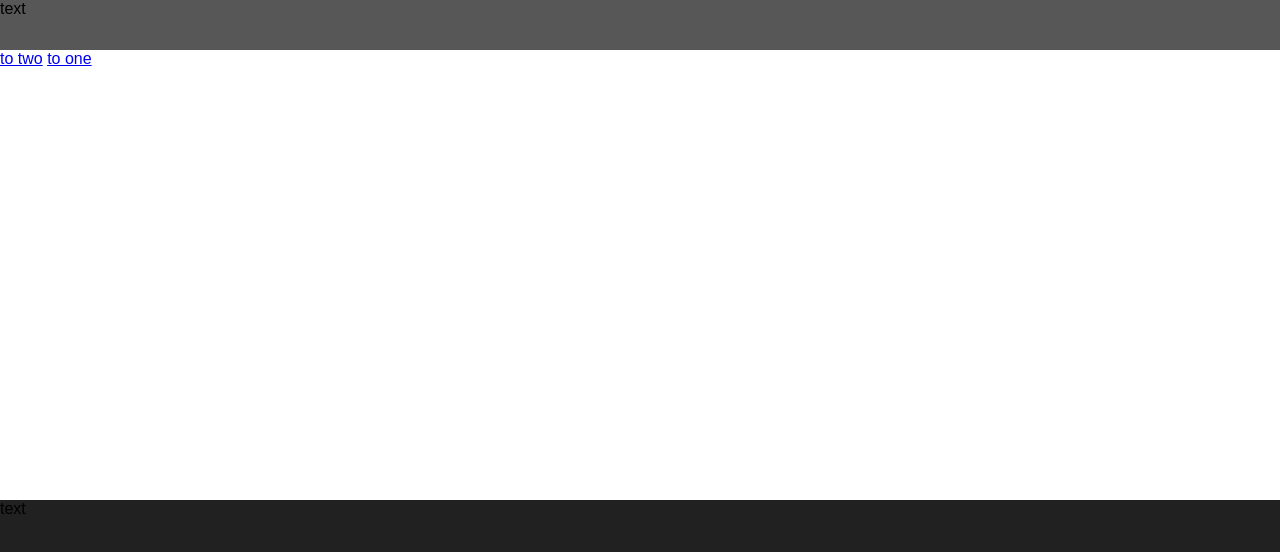
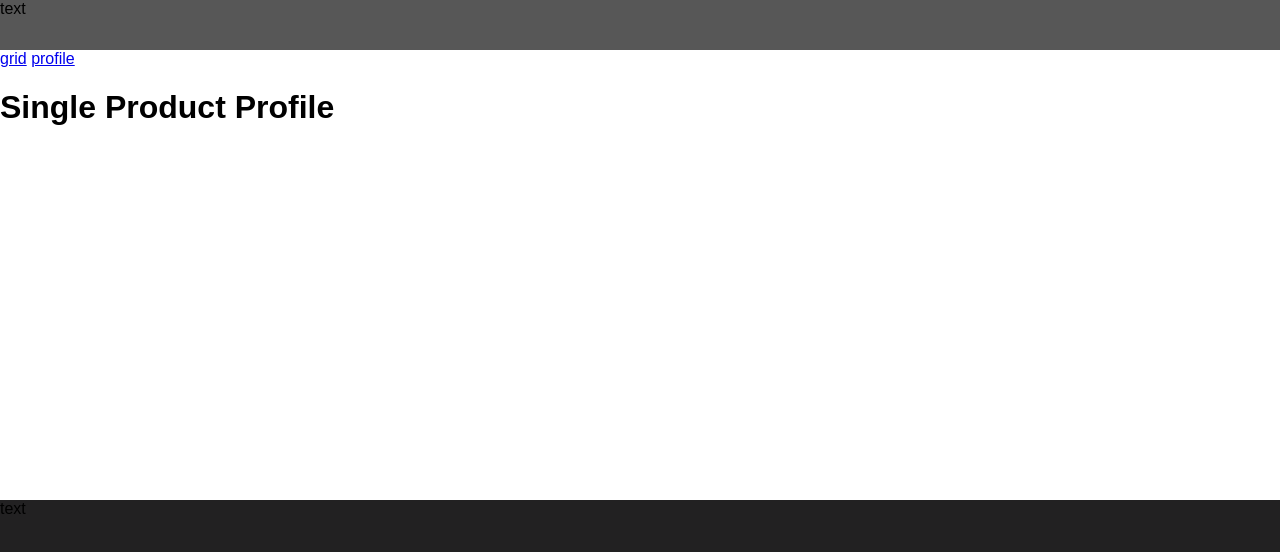
Before and after one commit to YuriyGnativ/test-task, a React (Create React App) app: page /profile in a window 1280 px wide. Shown: the top 552 px of the page. Built offline with nearby package versions, Linux system fonts and the light colour scheme.

Commit message:
removed trash adn added product grid and profile view

```diff
--- a/src/Components/Main/Main.jsx
+++ b/src/Components/Main/Main.jsx
@@ -1,8 +1,8 @@
 import React from "react";
 import { Routes, Route, Link } from "react-router-dom";
 
-import One from "./One";
-import Two from "./Two";
+import SingleProductProfile from "./SingleProductProfile";
+import ProductGrid from "./ProductsGrid";
 
 import "./main.scss";
 
@@ -10,10 +10,10 @@ export default () => {
   return (
     <main className="main">
       <div className="container">
-        <Link to="/two">to two</Link> <Link to="/one">to one</Link>
+        <Link to="/index">grid</Link> <Link to="/profile">profile</Link>
         <Routes>
-          <Route path="/one" element={<One />} />
-          <Route path="/two" element={<Two />} />
+          <Route path="/index" element={<ProductGrid />} />
+          <Route path="/profile" element={<SingleProductProfile />} />
         </Routes>
       </div>
     </main>
--- a/src/Components/Main/One.jsx
+++ /dev/null
@@ -1,5 +0,0 @@
-import React from "react";
-
-export default () => {
-  return <div>One</div>;
-};
--- /dev/null
+++ b/src/Components/Main/ProductsGrid/ProductGrid.jsx
@@ -0,0 +1,11 @@
+import React from "react";
+
+import "./product-grid.scss";
+
+export default () => {
+  return (
+    <div className="product-grid">
+      <h1>Product Grid</h1>
+    </div>
+  );
+};
--- /dev/null
+++ b/src/Components/Main/ProductsGrid/index.js
@@ -0,0 +1,3 @@
+import ProductGrid from "./ProductGrid";
+
+export default ProductGrid;
--- /dev/null
+++ b/src/Components/Main/SingleProductProfile/SingleProductProfile.jsx
@@ -0,0 +1,11 @@
+import React from "react";
+
+import "./single-product-profile.scss";
+
+export default () => {
+  return (
+    <div className="single-product-profile">
+      <h1>Single Product Profile</h1>
+    </div>
+  );
+};
--- /dev/null
+++ b/src/Components/Main/SingleProductProfile/index.js
@@ -0,0 +1,3 @@
+import SingleProductProfile from "./SingleProductProfile";
+
+export default SingleProductProfile;
--- a/src/Components/Main/Two.jsx
+++ /dev/null
@@ -1,5 +0,0 @@
-import React from "react";
-
-export default () => {
-  return <div>Two</div>;
-};
```
Also changed, not shown: src/Components/Main/ProductsGrid/product-grid.scss (added), src/Components/Main/SingleProductProfile/single-product-profile.scss (added).
